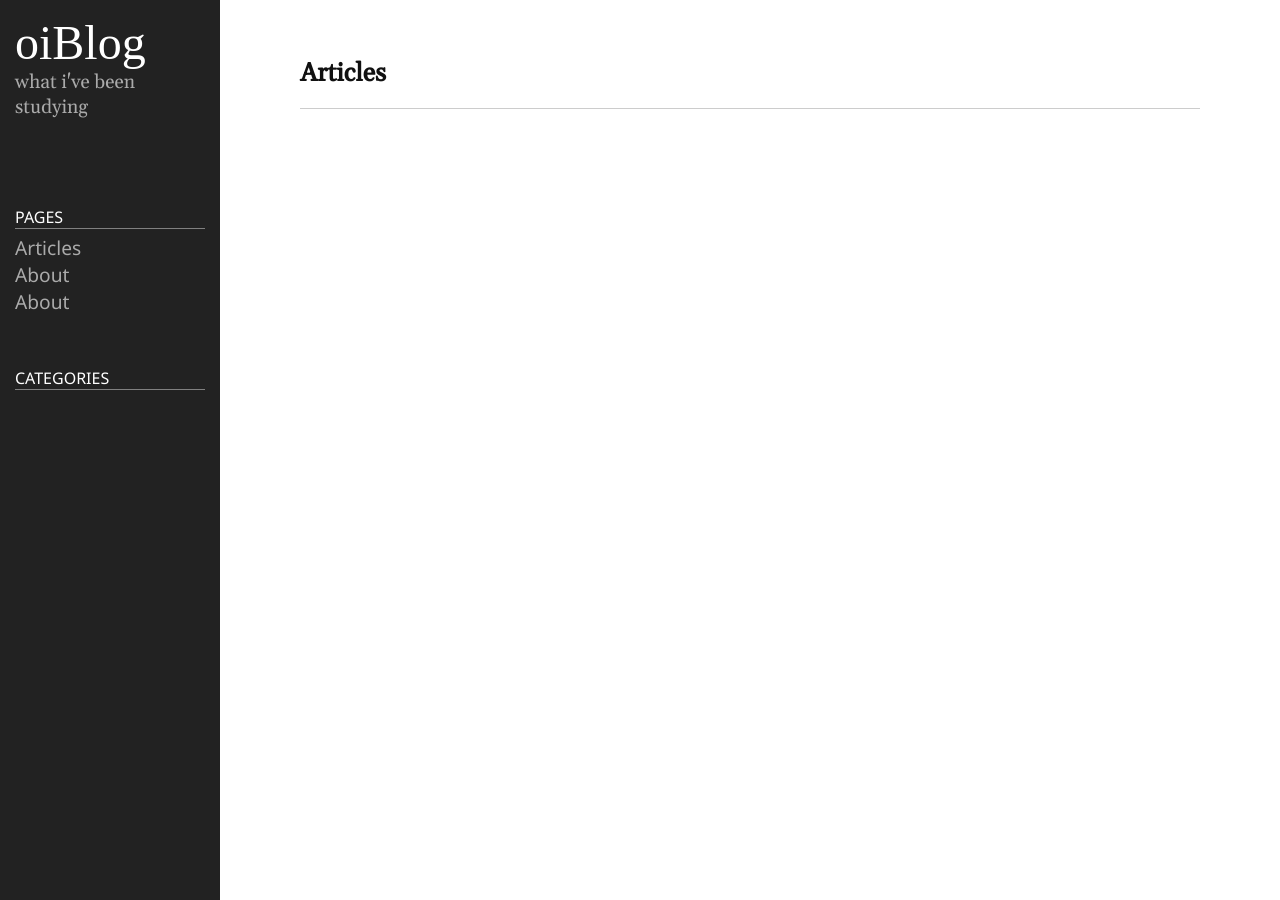
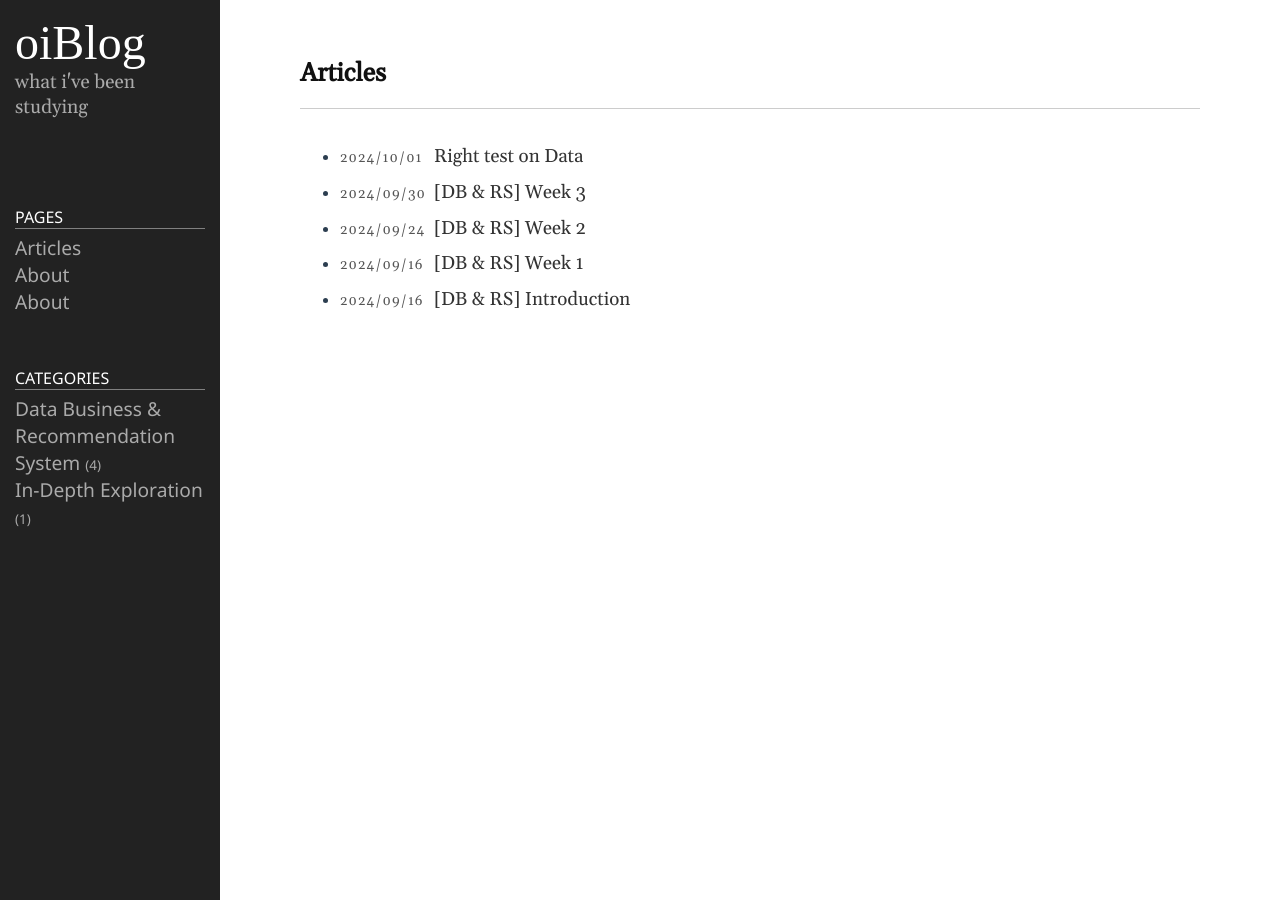
Before and after one commit to choiwlsd/choiwlsd.github.io, a Jekyll site: the page built from index.md, in a window 1280 px wide. Built offline with Jekyll 4.4.1, drawn with Linux system fonts in a browser that asks for light colours.

Commit message:
Fix: change name of files

```diff
--- a/_posts/InDepthEx1.markdown
+++ b/_posts/2024-10-01-InDepthEx1.markdown
@@ -2,7 +2,7 @@
 layout: post
 title: "Right test on Data"
 date: 2024-10-01
-category: "In-depth exploration"
+category: [In-depth exploration]
 ---
 
 # 데이터의 성질에 맞는 검정 방법을 선택하는 것이 왜 중요한가?
```
Also changed, not shown: _posts/2024-09-16-DB-RS0.markdown (renamed from _posts/DB-RS0.markdown), _posts/2024-09-16-DB-RS1.markdown (renamed from _posts/DB-RS1.markdown), _posts/2024-09-24-DB-RS2.markdown (renamed from _posts/DB-RS2.markdown), _posts/2024-09-30-DB-RS3.markdown (renamed from _posts/DB-RS3.markdown).
